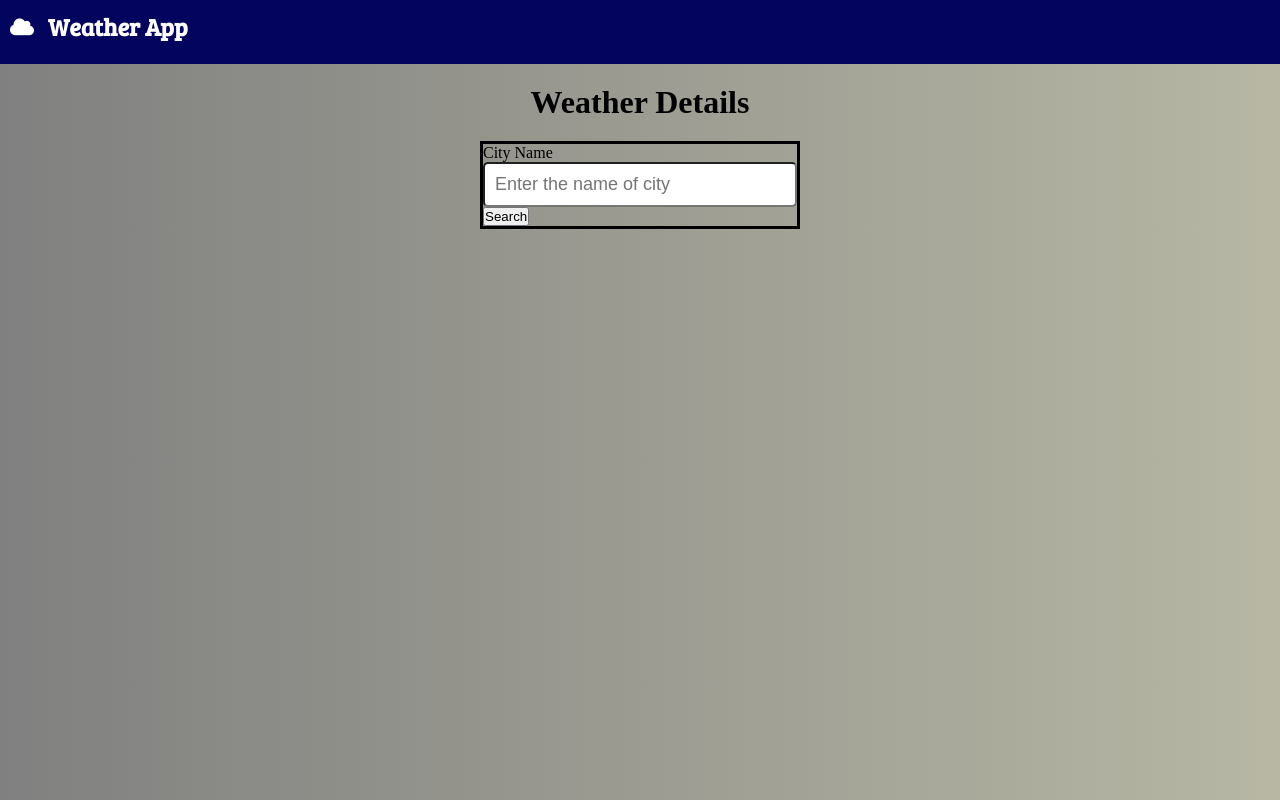
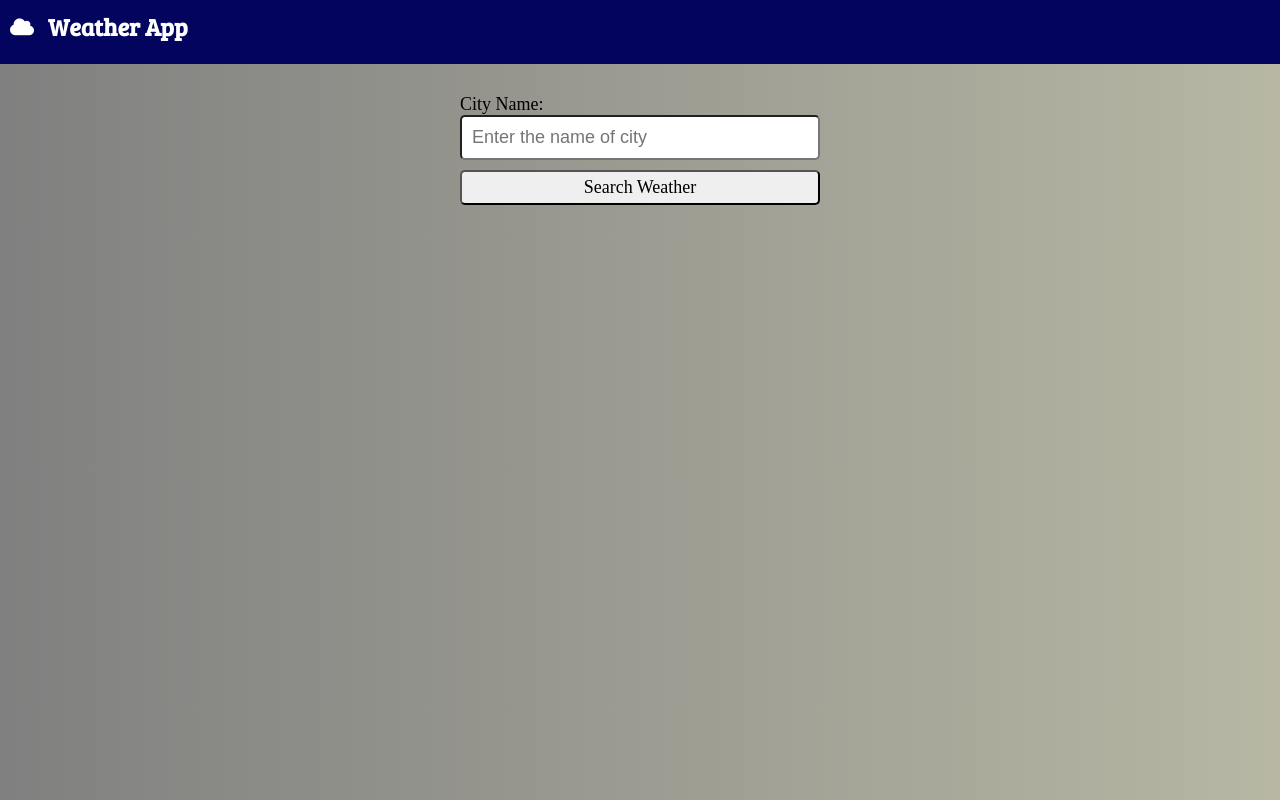
Before and after one commit to munish-garg/Assignment-7, a plain HTML site: page index.html in a window 1280 px wide. Drawn offline with Linux system fonts and the light colour scheme; a web font is replaced by a local one.

Commit message:
headingRemoved

```diff
--- a/assets/css/style.css
+++ b/assets/css/style.css
@@ -1,4 +1,5 @@
 @import url('https://fonts.googleapis.com/css2?family=Bree+Serif&display=swap');
+@import url('https://fonts.googleapis.com/css2?family=Kiwi+Maru:wght@500&display=swap');
 
 *{
     margin: 0;
@@ -20,9 +21,8 @@ header nav > h2{
 }
 
 section {
-    width: 25vw;
-    margin: auto;
-    border: solid 3px black;
+    width: 360px;
+    margin: 30px auto;
 }
 
 ul{
@@ -45,15 +45,6 @@ header nav i{
     margin-left: 10px;
 }
 
-
-#detail-heading{
-    font-family: 'Times New Roman', Times, serif;
-    text-align: center;
-    font-weight: bolder;
-    font-size: xx-large;
-    margin: 20px;
-}
-
 input[type="text"]{
     width: 100%;
     padding: 10px;
@@ -64,3 +55,26 @@ input[type="text"]{
 input[type="text"]:focus{
     outline: none;
 }
+
+label{
+    font-family: 'Kiwi Maru', serif;
+    font-size: large;
+}
+
+#btn{
+    width: 100%;
+    height: 35px;
+    padding: 3px;
+    border-radius: 5px;
+    font-family: 'Times New Roman', Times, serif;
+    font-size: large;
+    margin-top: 10px;
+}
+
+#btn:hover{
+    cursor: pointer;
+}
+
+#btn:focus{
+    outline: none;
+}
--- a/assets/js/script.js
+++ b/assets/js/script.js
@@ -30,9 +30,7 @@ async function fetchInformation(e){
     }
     else{
         const warning = "The city with this name is not found!!!"
-        const ele = document.createElement('li');
-        ele.innerText = warning;
-        list.append(ele);
+        alert(warning)
     }
 }
 
--- a/index.html
+++ b/index.html
@@ -15,14 +15,16 @@
             <h2>Weather App</h2>
         </nav>
     </header>
-    <h1 id="detail-heading">Weather Details</h1>
     <section>
         <form>
-            <label for="search">City Name</label> <br>
+            <label for="search">City Name:</label> <br>
             <input type="text" name="searchButton" id="search" placeholder="Enter the name of city">
-            <button type="submit" id="btn">Search</button>
+            <br>
+            <button type="submit" id="btn">Search Weather</button>
         </form>
+        <ul id="information">
 
+        </ul>
     </section>
     <script src="./assets/js/script.js"></script>
 </body>
```
